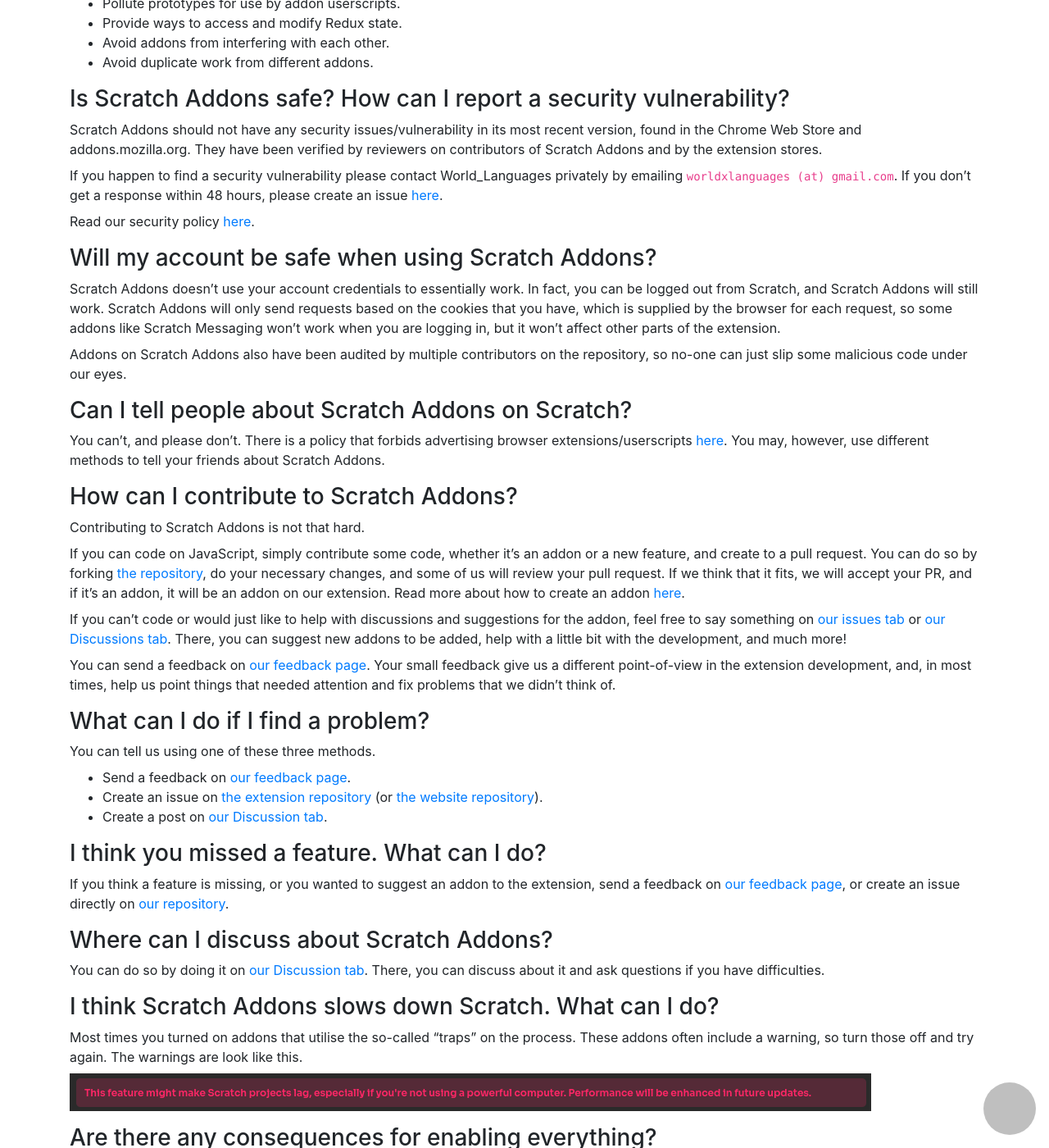
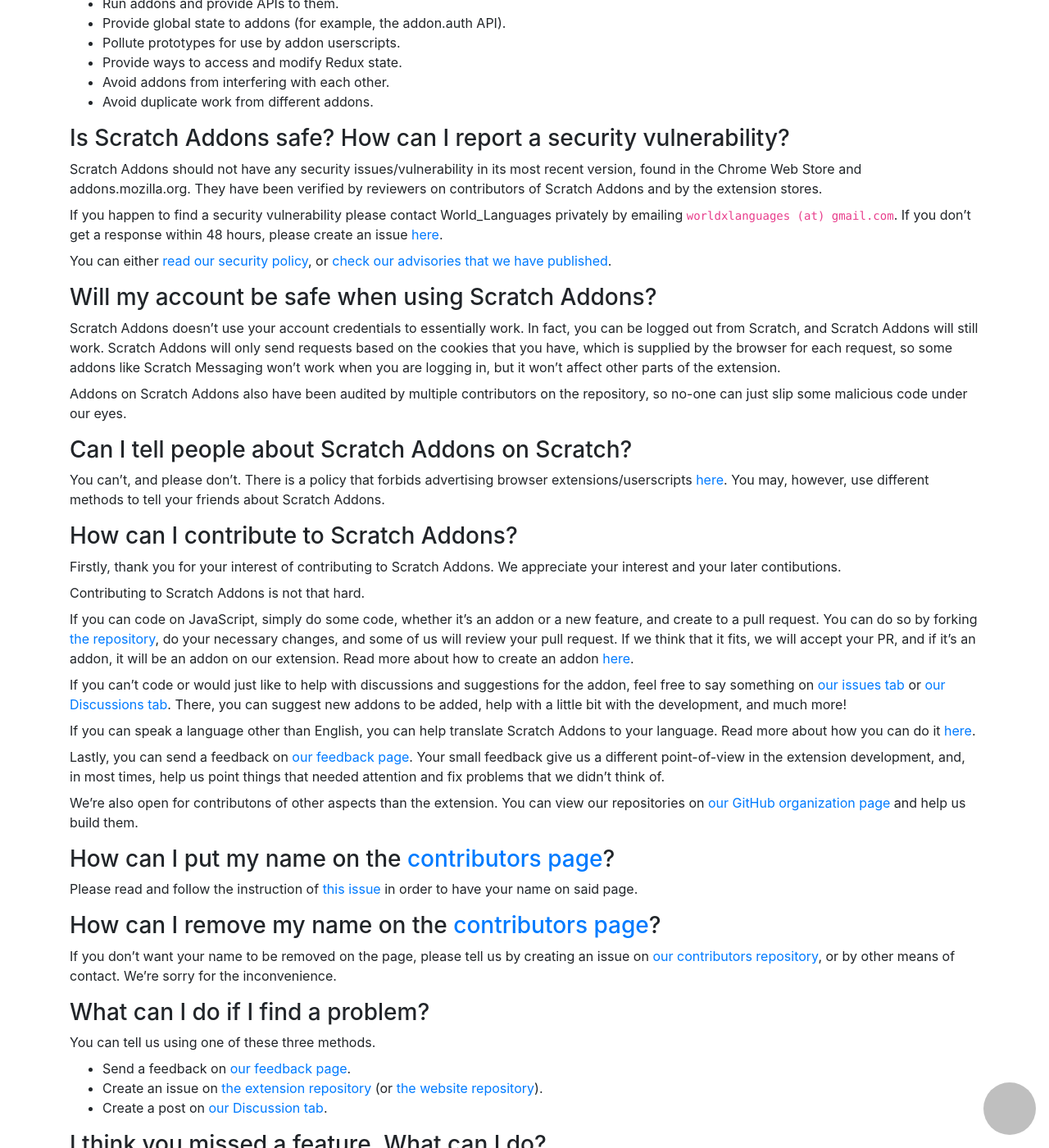
Before and after one commit to ScratchAddons/website, a Jekyll site: the page built from site/faq.md, in a window 1280 px wide and 1400 px high, scrolled down 1030 px. Shown: the whole window at 82% size. Built offline with Jekyll 4.4.1, drawn with Linux system fonts in a browser that asks for light colours; some of the changed text lies outside the part shown.

Commit message:
Add more questions and (more detailed) answers

```diff
--- a/site/faq.md
+++ b/site/faq.md
@@ -15,6 +15,8 @@
 - [Will my account be safe when using Scratch Addons?](#will-my-account-be-safe-when-using-scratch-addons)
 - [Can I tell people about Scratch Addons on Scratch?](#can-i-tell-people-about-scratch-addons-on-scratch)
 - [How can I contribute to Scratch Addons?](#how-can-i-contribute-to-scratch-addons)
+- [How can I put my name on the contributors page?](#how-can-i-put-my-name-on-the-contributors-page)
+- [How can I remove my name on the contributors page?](#how-can-i-remove-my-name-on-the-contributors-page)
 - [What can I do if I find a problem?](#what-can-i-do-if-i-find-a-problem)
 - [I think you missed a feature. What can I do?](#i-think-you-missed-a-feature-what-can-i-do)
 - [Where can I discuss about Scratch Addons?](#where-can-i-discuss-about-scratch-addons)
@@ -50,7 +52,7 @@
 
 If you happen to find a security vulnerability please contact World_Languages privately by emailing `worldxlanguages (at) gmail.com`. If you don't get a response within 48 hours, please create an issue [here](https://github.com/ScratchAddons/ScratchAddons/issues/).
 
-Read our security policy [here](https://github.com/ScratchAddons/ScratchAddons/security/policy).
+You can either [read our security policy](https://github.com/ScratchAddons/ScratchAddons/security/policy), or [check our advisories that we have published](https://github.com/ScratchAddons/ScratchAddons/security/advisories?state=published).
 
 ### Will my account be safe when using Scratch Addons?
 
@@ -64,13 +66,27 @@
 
 ### How can I contribute to Scratch Addons?
 
+Firstly, thank you for your interest of contributing to Scratch Addons. We appreciate your interest and your later contibutions.
+
 Contributing to Scratch Addons is not that hard.
 
-If you can code on JavaScript, simply contribute some code, whether it's an addon or a new feature, and create to a pull request. You can do so by forking [the repository](https://github.com/ScratchAddons/ScratchAddons/), do your necessary changes, and some of us will review your pull request. If we think that it fits, we will accept your PR, and if it's an addon, it will be an addon on our extension. Read more about how to create an addon [here](https://github.com/ScratchAddons/ScratchAddons/wiki/Creating-an-addon).
+If you can code on JavaScript, simply do some code, whether it's an addon or a new feature, and create to a pull request. You can do so by forking [the repository](https://github.com/ScratchAddons/ScratchAddons/), do your necessary changes, and some of us will review your pull request. If we think that it fits, we will accept your PR, and if it's an addon, it will be an addon on our extension. Read more about how to create an addon [here](https://github.com/ScratchAddons/ScratchAddons/wiki/Creating-an-addon).
 
 If you can't code or would just like to help with discussions and suggestions for the addon, feel free to say something on [our issues tab](https://github.com/ScratchAddons/ScratchAddons/issues) or [our Discussions tab](https://github.com/ScratchAddons/ScratchAddons/discussions). There, you can suggest new addons to be added, help with a little bit with the development, and much more!
 
-You can send a feedback on [our feedback page](https://scratchaddons.com/feedback). Your small feedback give us a different point-of-view in the extension development, and, in most times, help us point things that needed attention and fix problems that we didn't think of.
+If you can speak a language other than English, you can help translate Scratch Addons to your language. Read more about how you can do it [here](#). <!-- TODO -->
+
+Lastly, you can send a feedback on [our feedback page](https://scratchaddons.com/feedback). Your small feedback give us a different point-of-view in the extension development, and, in most times, help us point things that needed attention and fix problems that we didn't think of.
+
+We're also open for contributons of other aspects than the extension. You can view our repositories on [our GitHub organization page](https://github.com/ScratchAddons) and help us build them.
+
+### How can I put my name on the [contributors page](contributors.html)?
+
+Please read and follow the instruction of [this issue](https://github.com/ScratchAddons/contributors/issues/12) in order to have your name on said page.
+
+### How can I remove my name on the [contributors page](contributors.html)?
+
+If you don't want your name to be removed on the page, please tell us by creating an issue on [our contributors repository](https://github.com/ScratchAddons/contributors/issues/), or by other means of contact. We're sorry for the inconvenience.
 
 ### What can I do if I find a problem?
 
```
